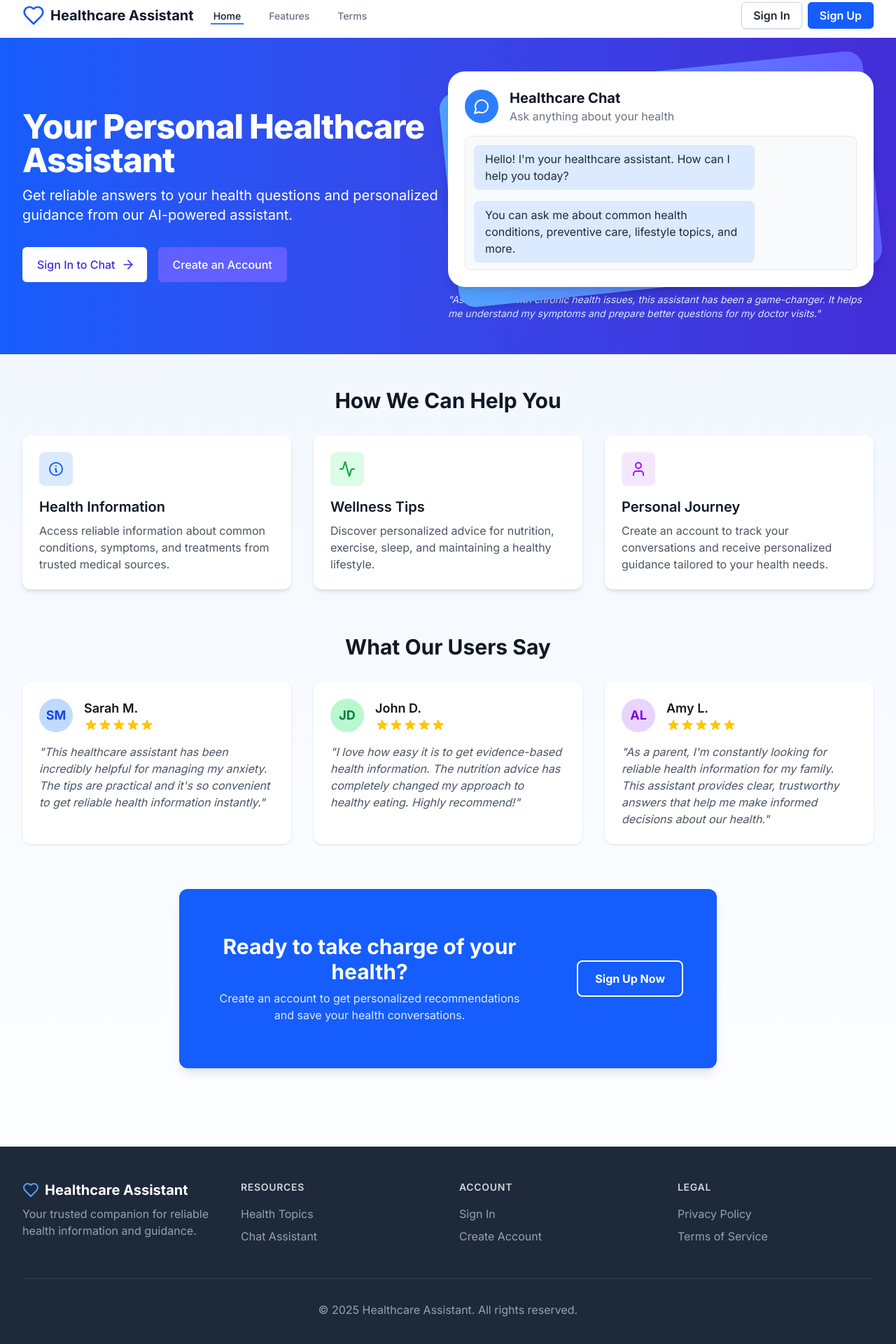
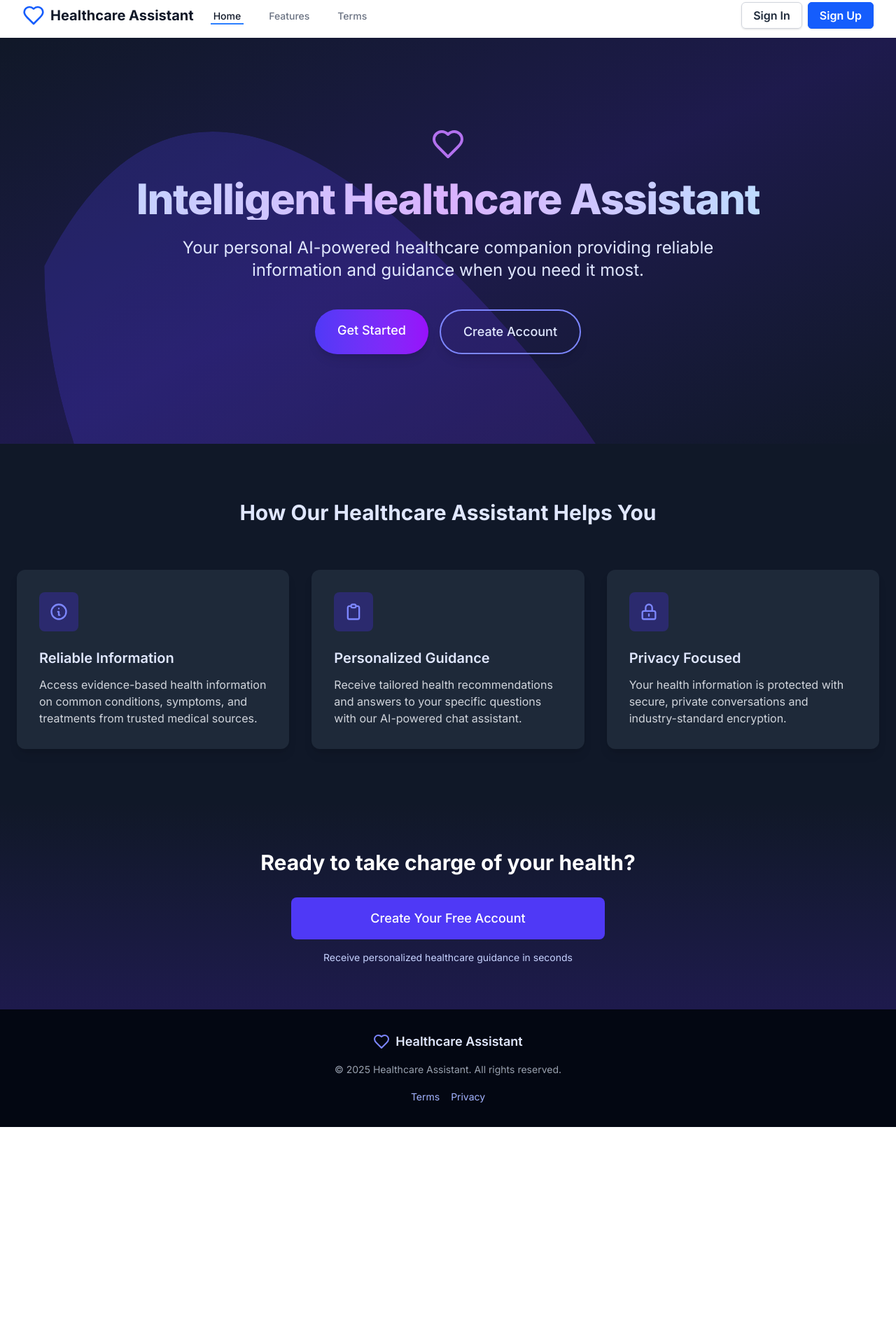
Before and after one commit to Ismat-Samadov/intelligent_healthcare, a Next.js app: page / in a window 1280 px wide. Shown: the part 10-1930 px from the top of the page at 70% size. After the commit the page ends 1620 px from the top, so only its background shows below. Built offline with nearby package versions, Linux system fonts and the light colour scheme.

Commit message:
chat sign in

```diff
--- a/src/app/page.tsx
+++ b/src/app/page.tsx
@@ -1,322 +1,168 @@
 'use client';
 
 import Link from 'next/link';
-import { useState } from 'react';
-import {
-  MessageCircle,
-  Heart,
-  Activity,
-  User,
-  ArrowRight
-} from 'lucide-react';
 import { useAuth } from '@/context/AuthContext';
+import { Heart } from 'lucide-react';
 
 export default function Home() {
   const { user } = useAuth();
 
   return (
-    <main className="min-h-screen bg-gradient-to-b from-blue-50 to-white">
-      {/* Hero Section */}
-      <div className="bg-gradient-to-r from-blue-600 to-indigo-700 text-white py-12">
-        <div className="max-w-7xl mx-auto px-4 sm:px-6 lg:px-8">
-          <div className="lg:flex lg:items-center lg:justify-between">
-            <div className="lg:w-1/2">
-              <h1 className="text-4xl font-extrabold tracking-tight sm:text-5xl">
-                Your Personal Healthcare Assistant
+    <main className="min-h-screen bg-gray-900 text-white">
+      {/* Hero Section with Dark Background */}
+      <div className="relative overflow-hidden bg-gradient-to-br from-gray-900 via-indigo-950 to-gray-900">
+        {/* Animated background elements */}
+        <div className="absolute inset-0 overflow-hidden">
+          <div className="absolute -inset-[10%] opacity-30">
+            <svg viewBox="0 0 1000 1000" xmlns="http://www.w3.org/2000/svg">
+              <defs>
+                <linearGradient id="b" gradientTransform="rotate(45 0.5 0.5)">
+                  <stop offset="0%" stopColor="#4338ca" />
+                  <stop offset="100%" stopColor="#5b21b6" />
+                </linearGradient>
+                <clipPath id="a">
+                  <path fill="currentColor" d="M744.5 750Q625 1000 375 750T124.5 250Q250 0 500 250T744.5 750Z" />
+                </clipPath>
+              </defs>
+              <g clipPath="url(#a)">
+                <path fill="url(#b)" d="M744.5 750Q625 1000 375 750T124.5 250Q250 0 500 250T744.5 750Z" />
+              </g>
+            </svg>
+          </div>
+        </div>
+
+        {/* Hero content */}
+        <div className="container relative mx-auto px-6 py-24 md:py-32">
+          <div className="flex flex-col items-center text-center max-w-4xl mx-auto">
+            <div className="flex items-center mb-6 animate-pulse">
+              <Heart className="h-12 w-12 text-purple-400" />
+            </div>
+
+            <h1 className="text-4xl sm:text-5xl md:text-6xl font-extrabold tracking-tight mb-6 bg-clip-text text-transparent bg-gradient-to-r from-indigo-200 via-purple-300 to-blue-200">
+              Intelligent Healthcare Assistant
             </h1>
-              <p className="mt-3 text-xl">
-                Get reliable answers to your health questions and personalized guidance from our AI-powered assistant.
+
+            <p className="text-xl md:text-2xl mb-10 text-indigo-100 max-w-3xl">
+              Your personal AI-powered healthcare companion providing reliable information and guidance when you need it most.
             </p>
-              <div className="mt-8 flex flex-col sm:flex-row gap-4">
+
+            <div className="flex flex-col sm:flex-row gap-4">
               {user ? (
-                  <Link href="/chat" className="inline-flex items-center justify-center px-5 py-3 border border-transparent text-base font-medium rounded-md text-indigo-700 bg-white hover:bg-indigo-50">
-                    Start Chatting <ArrowRight className="ml-2 -mr-1 h-5 w-5" />
+                <Link
+                  href="/chat"
+                  className="px-8 py-4 rounded-full bg-gradient-to-r from-indigo-600 to-purple-600 text-white font-medium text-lg shadow-lg hover:shadow-indigo-500/30 transition duration-300 transform hover:-translate-y-1"
+                >
+                  Start Chatting Now
                 </Link>
               ) : (
                 <>
-                    <Link href="/auth/signin" className="inline-flex items-center justify-center px-5 py-3 border border-transparent text-base font-medium rounded-md text-indigo-700 bg-white hover:bg-indigo-50">
-                      Sign In to Chat <ArrowRight className="ml-2 -mr-1 h-5 w-5" />
+                  <Link
+                    href="/auth/signin"
+                    className="px-8 py-4 rounded-full bg-gradient-to-r from-indigo-600 to-purple-600 text-white font-medium text-lg shadow-lg hover:shadow-indigo-500/30 transition duration-300 transform hover:-translate-y-1"
+                  >
+                    Get Started
                   </Link>
-                    <Link href="/auth/signup" className="inline-flex items-center justify-center px-5 py-3 border border-transparent text-base font-medium rounded-md text-white bg-indigo-500 hover:bg-indigo-600">
-                      Create an Account
+                  <Link
+                    href="/auth/signup"
+                    className="px-8 py-4 rounded-full bg-transparent border-2 border-indigo-400 text-indigo-100 font-medium text-lg shadow-lg hover:bg-indigo-900/30 transition duration-300"
+                  >
+                    Create Account
                   </Link>
                 </>
               )}
             </div>
           </div>
-            <div className="mt-12 lg:mt-0 lg:w-1/2">
-              <div className="relative">
-                <div className="absolute inset-0 bg-gradient-to-r from-blue-400 to-indigo-500 shadow-lg transform -skew-y-6 sm:skew-y-0 sm:-rotate-6 sm:rounded-3xl"></div>
-                <div className="relative bg-white p-6 sm:rounded-3xl shadow-lg">
-                  <div className="flex items-center mb-4">
-                    <div className="h-12 w-12 bg-blue-500 rounded-full flex items-center justify-center">
-                      <MessageCircle className="h-6 w-6 text-white" />
-                    </div>
-                    <div className="ml-4">
-                      <h2 className="text-xl font-bold text-gray-900">Healthcare Chat</h2>
-                      <p className="text-gray-500">Ask anything about your health</p>
         </div>
       </div>
-                  <div className="h-48 bg-gray-50 rounded-lg border border-gray-200 p-3 overflow-y-auto">
-                    <div className="flex justify-start mb-4">
-                      <div className="bg-blue-100 rounded-lg py-2 px-4 max-w-[75%] text-gray-800">
-                        Hello! I'm your healthcare assistant. How can I help you today?
+
+      {/* Features Section */}
+      <div className="bg-gray-900 py-20">
+        <div className="container mx-auto px-6">
+          <h2 className="text-3xl font-bold text-center mb-16 text-indigo-100">How Our Healthcare Assistant Helps You</h2>
+
+          <div className="grid grid-cols-1 md:grid-cols-3 gap-8">
+            {/* Feature 1 */}
+            <div className="bg-gray-800 rounded-xl p-8 shadow-lg transition-all duration-300 hover:shadow-indigo-500/10 hover:translate-y-[-5px]">
+              <div className="w-14 h-14 rounded-lg bg-indigo-900/70 flex items-center justify-center mb-6">
+                <svg className="h-7 w-7 text-indigo-400" xmlns="http://www.w3.org/2000/svg" fill="none" viewBox="0 0 24 24" stroke="currentColor">
+                  <path strokeLinecap="round" strokeLinejoin="round" strokeWidth={2} d="M13 16h-1v-4h-1m1-4h.01M21 12a9 9 0 11-18 0 9 9 0 0118 0z" />
+                </svg>
               </div>
+              <h3 className="text-xl font-semibold text-indigo-100 mb-3">Reliable Information</h3>
+              <p className="text-gray-300">
+                Access evidence-based health information on common conditions, symptoms, and treatments from trusted medical sources.
+              </p>
             </div>
-                    <div className="flex justify-start mb-4">
-                      <div className="bg-blue-100 rounded-lg py-2 px-4 max-w-[75%] text-gray-800">
-                        You can ask me about common health conditions, preventive care, lifestyle topics, and more.
+
+            {/* Feature 2 */}
+            <div className="bg-gray-800 rounded-xl p-8 shadow-lg transition-all duration-300 hover:shadow-indigo-500/10 hover:translate-y-[-5px]">
+              <div className="w-14 h-14 rounded-lg bg-indigo-900/70 flex items-center justify-center mb-6">
+                <svg className="h-7 w-7 text-indigo-400" xmlns="http://www.w3.org/2000/svg" fill="none" viewBox="0 0 24 24" stroke="currentColor">
+                  <path strokeLinecap="round" strokeLinejoin="round" strokeWidth={2} d="M9 5H7a2 2 0 00-2 2v12a2 2 0 002 2h10a2 2 0 002-2V7a2 2 0 00-2-2h-2M9 5a2 2 0 002 2h2a2 2 0 002-2M9 5a2 2 0 012-2h2a2 2 0 012 2" />
+                </svg>
               </div>
+              <h3 className="text-xl font-semibold text-indigo-100 mb-3">Personalized Guidance</h3>
+              <p className="text-gray-300">
+                Receive tailored health recommendations and answers to your specific questions with our AI-powered chat assistant.
+              </p>
             </div>
-                    <div className="flex justify-end mb-4">
-                      <div className="bg-blue-600 rounded-lg py-2 px-4 max-w-[75%] text-white">
-                        Sign in to start your health conversation!
+
+            {/* Feature 3 */}
+            <div className="bg-gray-800 rounded-xl p-8 shadow-lg transition-all duration-300 hover:shadow-indigo-500/10 hover:translate-y-[-5px]">
+              <div className="w-14 h-14 rounded-lg bg-indigo-900/70 flex items-center justify-center mb-6">
+                <svg className="h-7 w-7 text-indigo-400" xmlns="http://www.w3.org/2000/svg" fill="none" viewBox="0 0 24 24" stroke="currentColor">
+                  <path strokeLinecap="round" strokeLinejoin="round" strokeWidth={2} d="M12 15v2m-6 4h12a2 2 0 002-2v-6a2 2 0 00-2-2H6a2 2 0 00-2 2v6a2 2 0 002 2zm10-10V7a4 4 0 00-8 0v4h8z" />
+                </svg>
               </div>
-                    </div>
-                  </div>
-                </div>
-              </div>
-              <p className="mt-2 text-sm text-blue-100 italic">
-                "As someone with chronic health issues, this assistant has been a game-changer. It helps me understand my symptoms and prepare better questions for my doctor visits."
+              <h3 className="text-xl font-semibold text-indigo-100 mb-3">Privacy Focused</h3>
+              <p className="text-gray-300">
+                Your health information is protected with secure, private conversations and industry-standard encryption.
               </p>
             </div>
           </div>
         </div>
       </div>
 
-      {/* Main Content */}
-      <div className="max-w-7xl mx-auto px-4 sm:px-6 lg:px-8 py-12">
-        {/* Features Section */}
-        <div id="features" className="mb-16">
-          <h2 className="text-3xl font-bold text-gray-900 text-center mb-8">
-            How We Can Help You
-          </h2>
-          <div className="grid grid-cols-1 md:grid-cols-3 gap-8">
-            {/* Feature 1 */}
-            <div className="bg-white rounded-xl shadow-md overflow-hidden hover:shadow-lg transition-shadow duration-300">
-              <div className="p-6">
-                <div className="w-12 h-12 rounded-lg bg-blue-100 flex items-center justify-center mb-4">
-                  <svg className="h-6 w-6 text-blue-600" xmlns="http://www.w3.org/2000/svg" fill="none" viewBox="0 0 24 24" stroke="currentColor">
-                    <path strokeLinecap="round" strokeLinejoin="round" strokeWidth={2} d="M13 16h-1v-4h-1m1-4h.01M21 12a9 9 0 11-18 0 9 9 0 0118 0z" />
-                  </svg>
-                </div>
-                <h3 className="text-xl font-semibold text-gray-900 mb-2">Health Information</h3>
-                <p className="text-gray-600">
-                  Access reliable information about common conditions, symptoms, and treatments from trusted medical sources.
-                </p>
-              </div>
-            </div>
-
-            {/* Feature 2 */}
-            <div className="bg-white rounded-xl shadow-md overflow-hidden hover:shadow-lg transition-shadow duration-300">
-              <div className="p-6">
-                <div className="w-12 h-12 rounded-lg bg-green-100 flex items-center justify-center mb-4">
-                  <Activity className="h-6 w-6 text-green-600" />
-                </div>
-                <h3 className="text-xl font-semibold text-gray-900 mb-2">Wellness Tips</h3>
-                <p className="text-gray-600">
-                  Discover personalized advice for nutrition, exercise, sleep, and maintaining a healthy lifestyle.
-                </p>
-              </div>
-            </div>
-
-            {/* Feature 3 */}
-            <div className="bg-white rounded-xl shadow-md overflow-hidden hover:shadow-lg transition-shadow duration-300">
-              <div className="p-6">
-                <div className="w-12 h-12 rounded-lg bg-purple-100 flex items-center justify-center mb-4">
-                  <User className="h-6 w-6 text-purple-600" />
-                </div>
-                <h3 className="text-xl font-semibold text-gray-900 mb-2">Personal Journey</h3>
-                <p className="text-gray-600">
-                  Create an account to track your conversations and receive personalized guidance tailored to your health needs.
-                </p>
-              </div>
-            </div>
-          </div>
-        </div>
-
-        {/* Testimonials Section */}
-        <div className="mb-16">
-          <h2 className="text-3xl font-bold text-gray-900 text-center mb-8">
-            What Our Users Say
-          </h2>
-          <div className="grid grid-cols-1 md:grid-cols-3 gap-8">
-            {/* Testimonial 1 */}
-            <div className="bg-white rounded-xl shadow p-6">
-              <div className="flex items-center mb-4">
-                <div className="h-12 w-12 bg-blue-200 rounded-full flex items-center justify-center">
-                  <span className="text-blue-700 font-bold text-lg">SM</span>
-                </div>
-                <div className="ml-4">
-                  <h3 className="text-lg font-semibold">Sarah M.</h3>
-                  <div className="flex text-yellow-400">
-                    {[...Array(5)].map((_, i) => (
-                      <svg key={i} className="h-5 w-5" fill="currentColor" viewBox="0 0 20 20">
-                        <path d="M9.049 2.927c.3-.921 1.603-.921 1.902 0l1.07 3.292a1 1 0 00.95.69h3.462c.969 0 1.371 1.24.588 1.81l-2.8 2.034a1 1 0 00-.364 1.118l1.07 3.292c.3.921-.755 1.688-1.54 1.118l-2.8-2.034a1 1 0 00-1.175 0l-2.8 2.034c-.784.57-1.838-.197-1.539-1.118l1.07-3.292a1 1 0 00-.364-1.118L2.98 8.72c-.783-.57-.38-1.81.588-1.81h3.461a1 1 0 00.951-.69l1.07-3.292z" />
-                      </svg>
-                    ))}
-                  </div>
-                </div>
-              </div>
-              <p className="text-gray-600 italic">
-                "This healthcare assistant has been incredibly helpful for managing my anxiety. The tips are practical and it's so convenient to get reliable health information instantly."
-              </p>
-            </div>
-
-            {/* Testimonial 2 */}
-            <div className="bg-white rounded-xl shadow p-6">
-              <div className="flex items-center mb-4">
-                <div className="h-12 w-12 bg-green-200 rounded-full flex items-center justify-center">
-                  <span className="text-green-700 font-bold text-lg">JD</span>
-                </div>
-                <div className="ml-4">
-                  <h3 className="text-lg font-semibold">John D.</h3>
-                  <div className="flex text-yellow-400">
-                    {[...Array(5)].map((_, i) => (
-                      <svg key={i} className="h-5 w-5" fill="currentColor" viewBox="0 0 20 20">
-                        <path d="M9.049 2.927c.3-.921 1.603-.921 1.902 0l1.07 3.292a1 1 0 00.95.69h3.462c.969 0 1.371 1.24.588 1.81l-2.8 2.034a1 1 0 00-.364 1.118l1.07 3.292c.3.921-.755 1.688-1.54 1.118l-2.8-2.034a1 1 0 00-1.175 0l-2.8 2.034c-.784.57-1.838-.197-1.539-1.118l1.07-3.292a1 1 0 00-.364-1.118L2.98 8.72c-.783-.57-.38-1.81.588-1.81h3.461a1 1 0 00.951-.69l1.07-3.292z" />
-                      </svg>
-                    ))}
-                  </div>
-                </div>
-              </div>
-              <p className="text-gray-600 italic">
-                "I love how easy it is to get evidence-based health information. The nutrition advice has completely changed my approach to healthy eating. Highly recommend!"
-              </p>
-            </div>
-
-            {/* Testimonial 3 */}
-            <div className="bg-white rounded-xl shadow p-6">
-              <div className="flex items-center mb-4">
-                <div className="h-12 w-12 bg-purple-200 rounded-full flex items-center justify-center">
-                  <span className="text-purple-700 font-bold text-lg">AL</span>
-                </div>
-                <div className="ml-4">
-                  <h3 className="text-lg font-semibold">Amy L.</h3>
-                  <div className="flex text-yellow-400">
-                    {[...Array(5)].map((_, i) => (
-                      <svg key={i} className="h-5 w-5" fill="currentColor" viewBox="0 0 20 20">
-                        <path d="M9.049 2.927c.3-.921 1.603-.921 1.902 0l1.07 3.292a1 1 0 00.95.69h3.462c.969 0 1.371 1.24.588 1.81l-2.8 2.034a1 1 0 00-.364 1.118l1.07 3.292c.3.921-.755 1.688-1.54 1.118l-2.8-2.034a1 1 0 00-1.175 0l-2.8 2.034c-.784.57-1.838-.197-1.539-1.118l1.07-3.292a1 1 0 00-.364-1.118L2.98 8.72c-.783-.57-.38-1.81.588-1.81h3.461a1 1 0 00.951-.69l1.07-3.292z" />
-                      </svg>
-                    ))}
-                  </div>
-                </div>
-              </div>
-              <p className="text-gray-600 italic">
-                "As a parent, I'm constantly looking for reliable health information for my family. This assistant provides clear, trustworthy answers that help me make informed decisions about our health."
+      {/* CTA Section */}
+      <div className="bg-gradient-to-b from-gray-900 to-indigo-950 py-16">
+        <div className="container mx-auto px-6 text-center">
+          <h2 className="text-3xl font-bold mb-8 text-white">Ready to take charge of your health?</h2>
+          <div className="max-w-md mx-auto">
+            {user ? (
+              <Link
+                href="/chat"
+                className="inline-block w-full px-6 py-4 rounded-lg bg-indigo-600 hover:bg-indigo-700 text-white font-medium text-lg transition duration-300"
+              >
+                Start a Conversation
+              </Link>
+            ) : (
+              <Link
+                href="/auth/signup"
+                className="inline-block w-full px-6 py-4 rounded-lg bg-indigo-600 hover:bg-indigo-700 text-white font-medium text-lg transition duration-300"
+              >
+                Create Your Free Account
+              </Link>
+            )}
+            <p className="mt-4 text-sm text-indigo-200">
+              Receive personalized healthcare guidance in seconds
             </p>
           </div>
         </div>
       </div>
 
-        {/* CTA Section */}
-        <div className="text-center mb-16">
-          <div className="max-w-3xl mx-auto bg-blue-600 rounded-xl shadow-lg overflow-hidden">
-            <div className="px-6 py-12 md:py-16 md:px-12 text-white md:flex md:items-center">
-              <div className="md:w-2/3 mb-6 md:mb-0">
-                <h2 className="text-3xl font-bold mb-2">Ready to take charge of your health?</h2>
-                <p className="text-blue-100">Create an account to get personalized recommendations and save your health conversations.</p>
+      {/* Minimal Footer */}
+      <footer className="bg-gray-950 text-gray-400 py-8">
+        <div className="container mx-auto px-6 text-center">
+          <div className="flex items-center justify-center mb-4">
+            <Heart className="h-6 w-6 text-indigo-400 mr-2" />
+            <span className="text-lg font-semibold text-indigo-100">Healthcare Assistant</span>
           </div>
-              <div className="md:w-1/3 md:text-right">
-                {user ? (
-                  <Link href="/chat">
-                    <span className="inline-block px-6 py-3 border-2 border-white text-white font-bold rounded-lg hover:bg-white hover:text-blue-600 transition duration-300">
-                      Start Chatting
-                    </span>
-                  </Link>
-                ) : (
-                  <Link href="/auth/signup">
-                    <span className="inline-block px-6 py-3 border-2 border-white text-white font-bold rounded-lg hover:bg-white hover:text-blue-600 transition duration-300">
-                      Sign Up Now
-                    </span>
-                  </Link>
-                )}
-              </div>
-            </div>
-          </div>
-        </div>
-      </div>
-
-      {/* Footer */}
-      <footer className="bg-gray-800 text-white">
-        <div className="max-w-7xl mx-auto px-4 sm:px-6 lg:px-8 py-12">
-          <div className="grid grid-cols-1 md:grid-cols-4 gap-8">
-            <div>
-              <div className="flex items-center">
-                <Heart className="h-6 w-6 text-blue-400" />
-                <span className="ml-2 text-xl font-bold">Healthcare Assistant</span>
-              </div>
-              <p className="mt-2 text-gray-400">
-                Your trusted companion for reliable health information and guidance.
-              </p>
-            </div>
-
-            <div>
-              <h3 className="text-sm font-semibold text-gray-300 uppercase tracking-wider">Resources</h3>
-              <ul className="mt-4 space-y-2">
-                <li><a href="#features" className="text-gray-400 hover:text-white">Health Topics</a></li>
-                <li>
-                  <Link href={user ? "/chat" : "/auth/signin"} className="text-gray-400 hover:text-white">
-                    Chat Assistant
-                  </Link>
-                </li>
-              </ul>
-            </div>
-
-            <div>
-              <h3 className="text-sm font-semibold text-gray-300 uppercase tracking-wider">Account</h3>
-              <ul className="mt-4 space-y-2">
-                {user ? (
-                  <>
-                    <li>
-                      <Link href="/profile" className="text-gray-400 hover:text-white">
-                        My Profile
-                      </Link>
-                    </li>
-                    <li>
-                      <Link href="/chat" className="text-gray-400 hover:text-white">
-                        My Conversations
-                      </Link>
-                    </li>
-                  </>
-                ) : (
-                  <>
-                    <li>
-                      <Link href="/auth/signin" className="text-gray-400 hover:text-white">
-                        Sign In
-                      </Link>
-                    </li>
-                    <li>
-                      <Link href="/auth/signup" className="text-gray-400 hover:text-white">
-                        Create Account
-                      </Link>
-                    </li>
-                  </>
-                )}
-              </ul>
-            </div>
-
-            <div>
-              <h3 className="text-sm font-semibold text-gray-300 uppercase tracking-wider">Legal</h3>
-              <ul className="mt-4 space-y-2">
-                <li>
-                  <Link href="/privacy" className="text-gray-400 hover:text-white">
-                    Privacy Policy
-                  </Link>
-                </li>
-                <li>
-                  <Link href="/terms" className="text-gray-400 hover:text-white">
-                    Terms of Service
-                  </Link>
-                </li>
-              </ul>
-            </div>
-          </div>
-
-          <div className="mt-12 border-t border-gray-700 pt-8">
-            <p className="text-gray-400 text-center">
+          <p className="text-sm">
             &copy; {new Date().getFullYear()} Healthcare Assistant. All rights reserved.
           </p>
+          <div className="mt-4 space-x-4">
+            <Link href="/terms" className="text-sm text-indigo-300 hover:text-indigo-200">Terms</Link>
+            <Link href="/privacy" className="text-sm text-indigo-300 hover:text-indigo-200">Privacy</Link>
           </div>
         </div>
       </footer>
```
Lines whose indentation alone changed are shown as unchanged.
